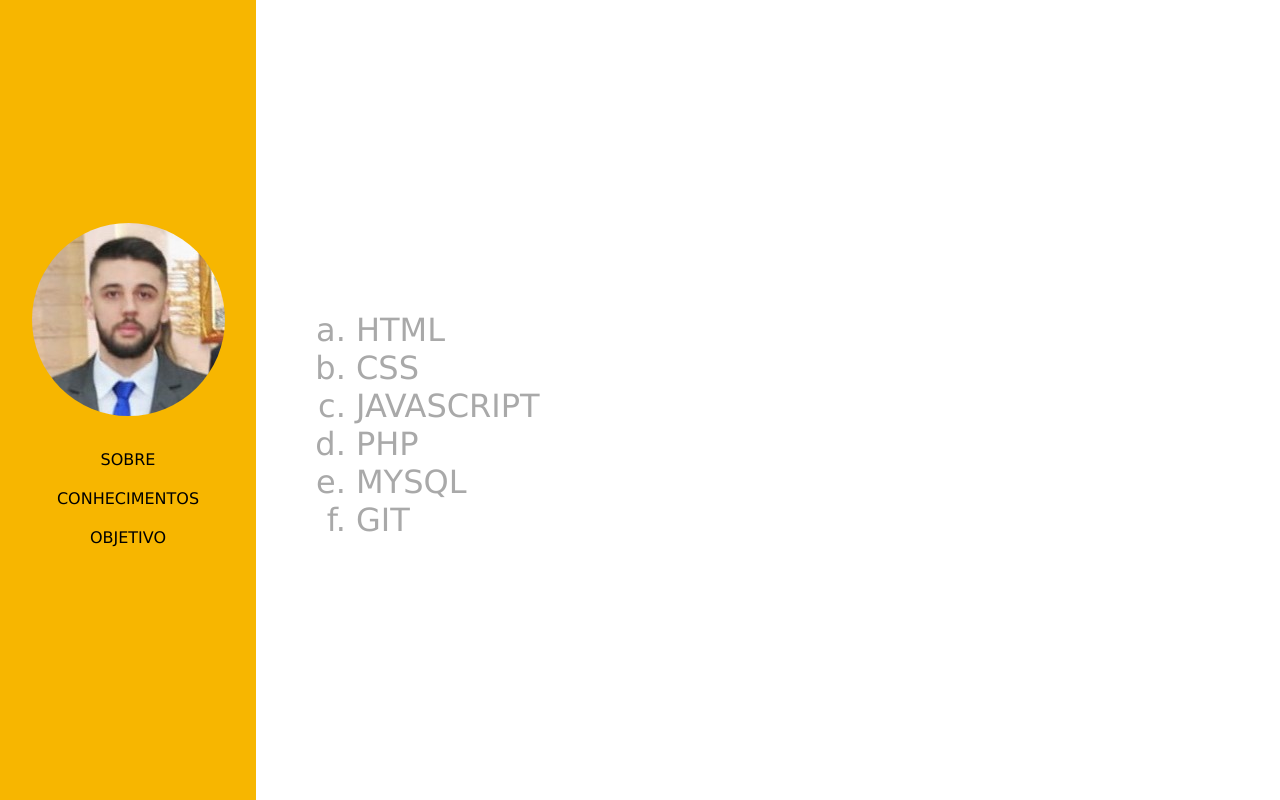
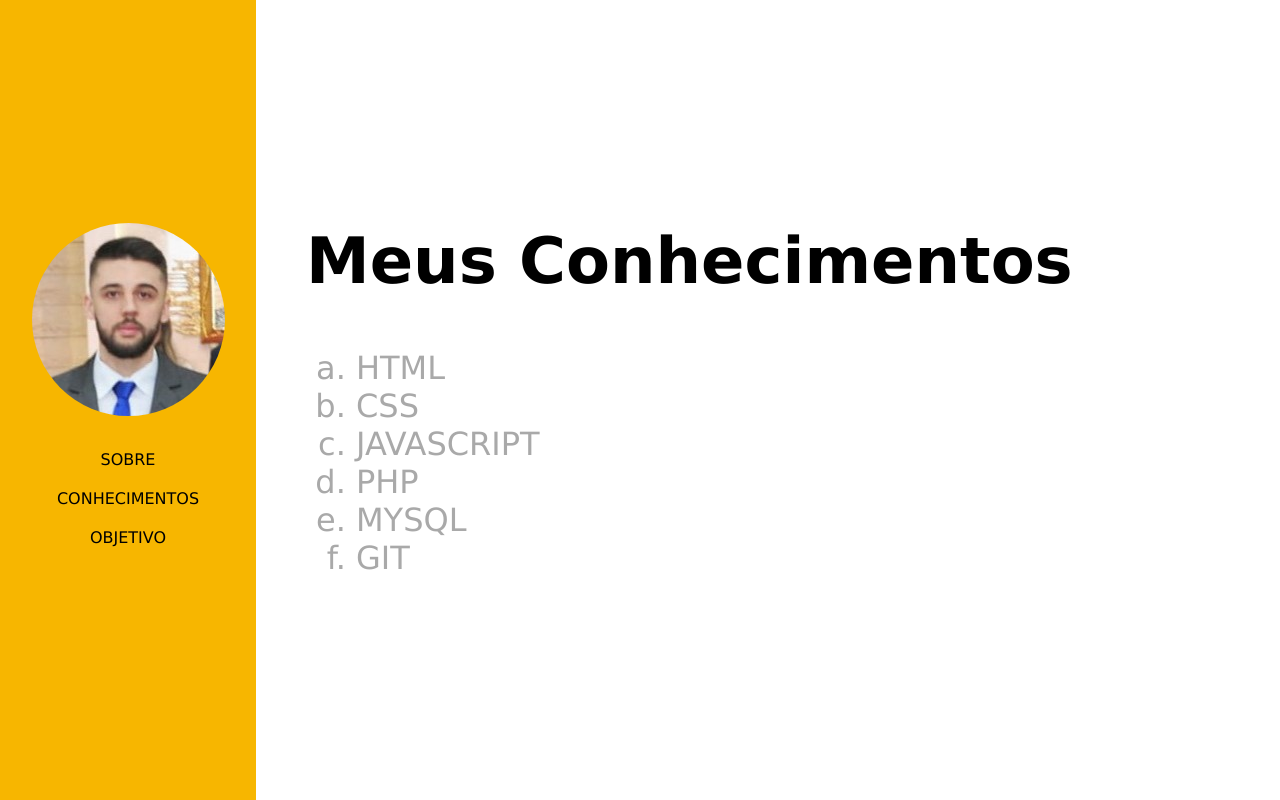
Before and after one commit to robsjohann/Curr-culo---Robson-Johann, a plain HTML site: page public/conhecimentos.html in a window 1280 px wide. Drawn offline with Linux system fonts and the light colour scheme.

```diff
--- a/public/conhecimentos.html
+++ b/public/conhecimentos.html
@@ -32,6 +32,7 @@
 
 
         <section id="section2">
+          <h1>Meus <span class="amarelo">Conhecimentos</span></h1>
 
             <ol id="conhecimentos" type="a">
                 <li>HTML</li>
```
